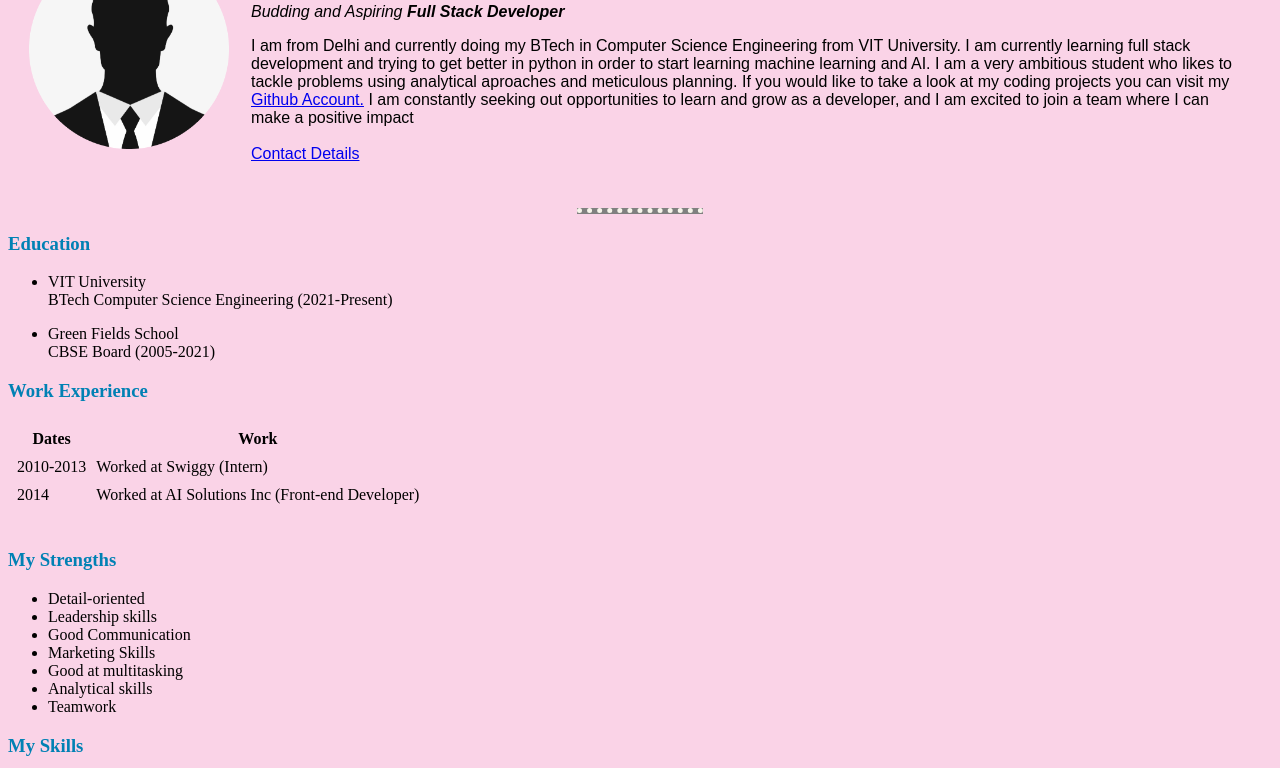
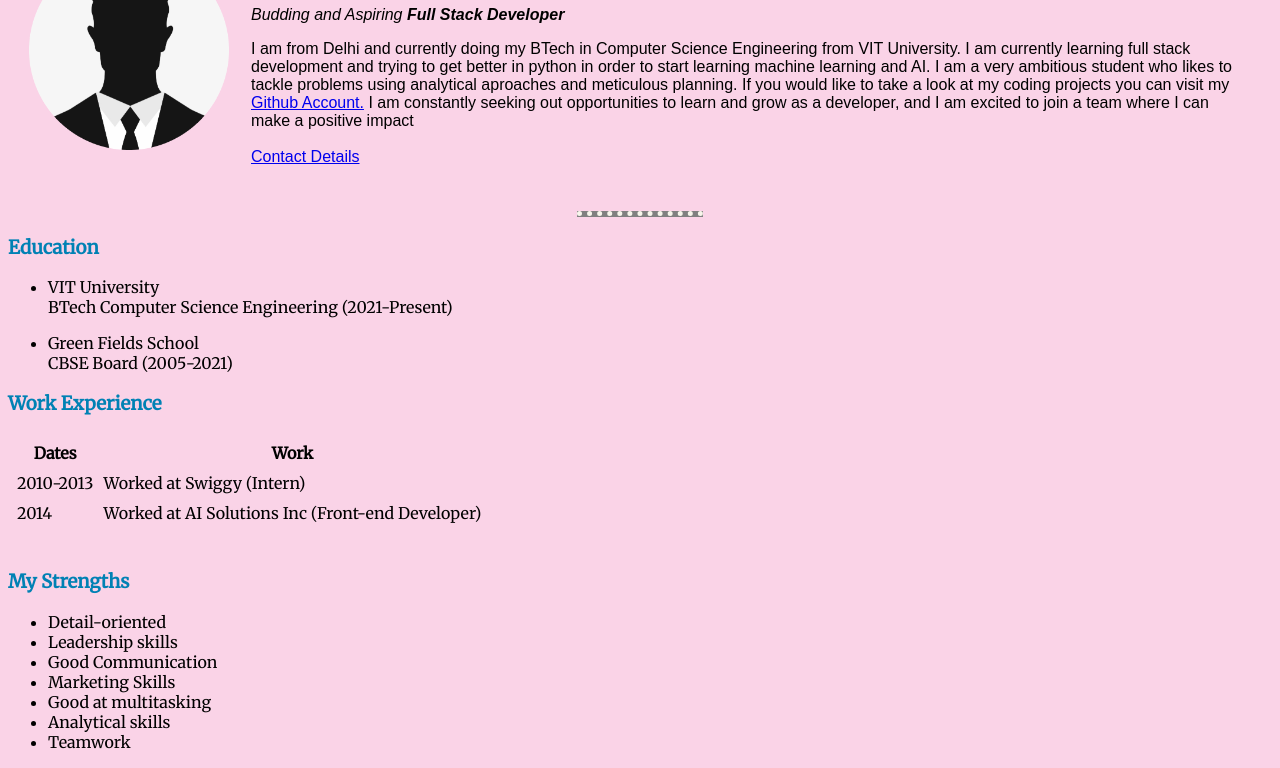
Before and after one commit to AryanSharma-10/CV, a plain HTML site: page index.html in a window 1280 px wide. Shown: the part 106-874 px from the top of the page. Drawn offline with Linux system fonts and the light colour scheme.

Commit message:
Update index.html

```diff
--- a/index.html
+++ b/index.html
@@ -6,6 +6,9 @@
     <meta charset="UTF-8">
     <title>Aryan Personal Site</title>
     <link rel="stylesheet" href="CSS/styles.css">
+    <link rel="preconnect" href="https://fonts.googleapis.com">
+    <link rel="preconnect" href="https://fonts.gstatic.com" crossorigin>
+    <link href="https://fonts.googleapis.com/css2?family=Merriweather&family=Montserrat&family=Sacramento&display=swap" rel="stylesheet">
 </head>
 
 <body>
```
